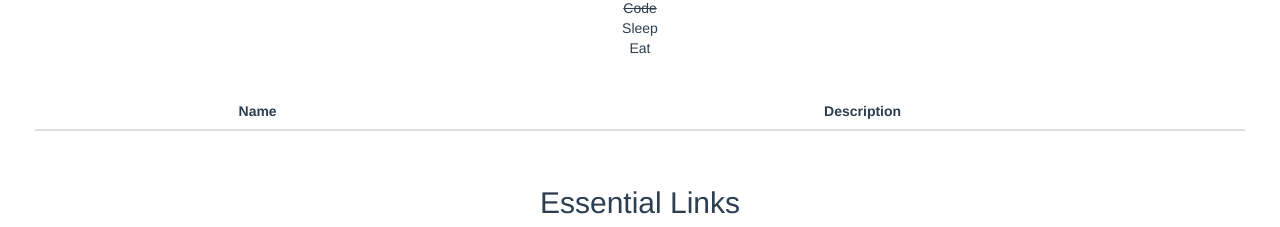
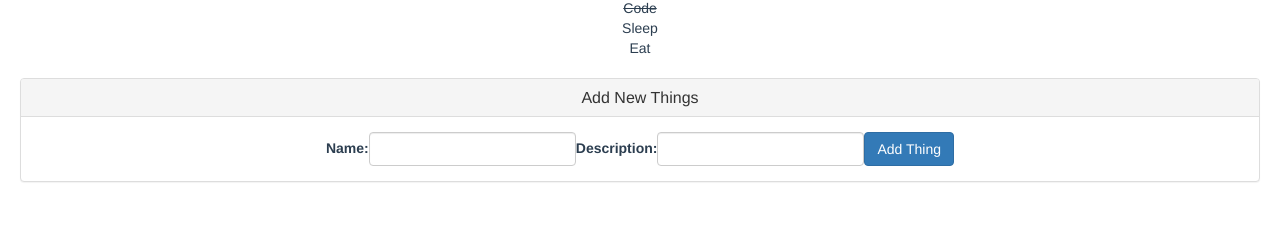
Before and after one commit to juliabower/hello-vue, a Vue app: page / in a window 1280 px wide. Shown: the part 570-797 px from the top of the page. Built offline with nearby package versions, Linux system fonts and the light colour scheme; what vuefire would draw is missing.

Commit message:
add to database

```diff
--- a/src/components/Hello/Hello.vue
+++ b/src/components/Hello/Hello.vue
@@ -70,9 +70,7 @@
         this.$store.commit('reset')
       },
       addTodo: function () {
-        // Commit to mutation
         this.$store.commit('addTodo', this.task)
-        // Empty text input
         this.task = ''
       }
     },
--- a/src/components/Things/Things.vue
+++ b/src/components/Things/Things.vue
@@ -1,4 +1,24 @@
 <template>
+  <div>
+    <div class="panel panel-default">
+      <div class="panel-heading">
+        <h3 class="panel-title">Add New Things</h3>
+      </div>
+      <div class="panel-body">
+        <form id="form" class="form-inline" v-on:submit.prevent="addThing">
+          <div class="form-group">
+            <label for="thingName">Name:</label>
+            <input type="text" id="thingName" class="form-control" v-model="newThing.name">
+          </div>
+          <div class="form-group">
+            <label for="thingDescription">Description:</label>
+            <input type="text" id="thingDescription" class="form-control" v-model="newThing.description">
+          </div>
+          <input type="submit" class="btn btn-primary" value="Add Thing">
+        </form>
+      </div>
+    </div>
+
     <div class="panel-body">
       <table class="table table-striped">
         <thead>
@@ -15,11 +35,16 @@
         </tbody>
       </table>
     </div>
+  </div>
 </template>
 
 
 <script>
+  import Vue from 'vue'
   import Firebase from 'firebase'
+  import VueFire from 'vuefire'
+
+  Vue.use(VueFire)
 
   let config = {
     apiKey: 'AIzaSyBcQ5OtH1-ipfkgt9db0yQMcZvSPO7tXow',
@@ -36,6 +61,21 @@
 
   export default {
     name: 'things',
+    data () {
+      return {
+        newThing: {
+          name: '',
+          description: ''
+        }
+      }
+    },
+    methods: {
+      addThing: function () {
+        thingsRef.push(this.newThing)
+        this.newThing.name = ''
+        this.newThing.description = ''
+      }
+    },
     firebase: {
       things: thingsRef
     }
--- a/src/main.js
+++ b/src/main.js
@@ -1,12 +1,9 @@
 import Vue from 'vue'
-import VueFire from 'vuefire'
 import App from './App'
 import router from './router'
 import store from './store'
 
 Vue.config.productionTip = false
-
-Vue.use(VueFire)
 
 /* eslint-disable no-new */
 new Vue({
```
Lines whose indentation alone changed are shown as unchanged.
